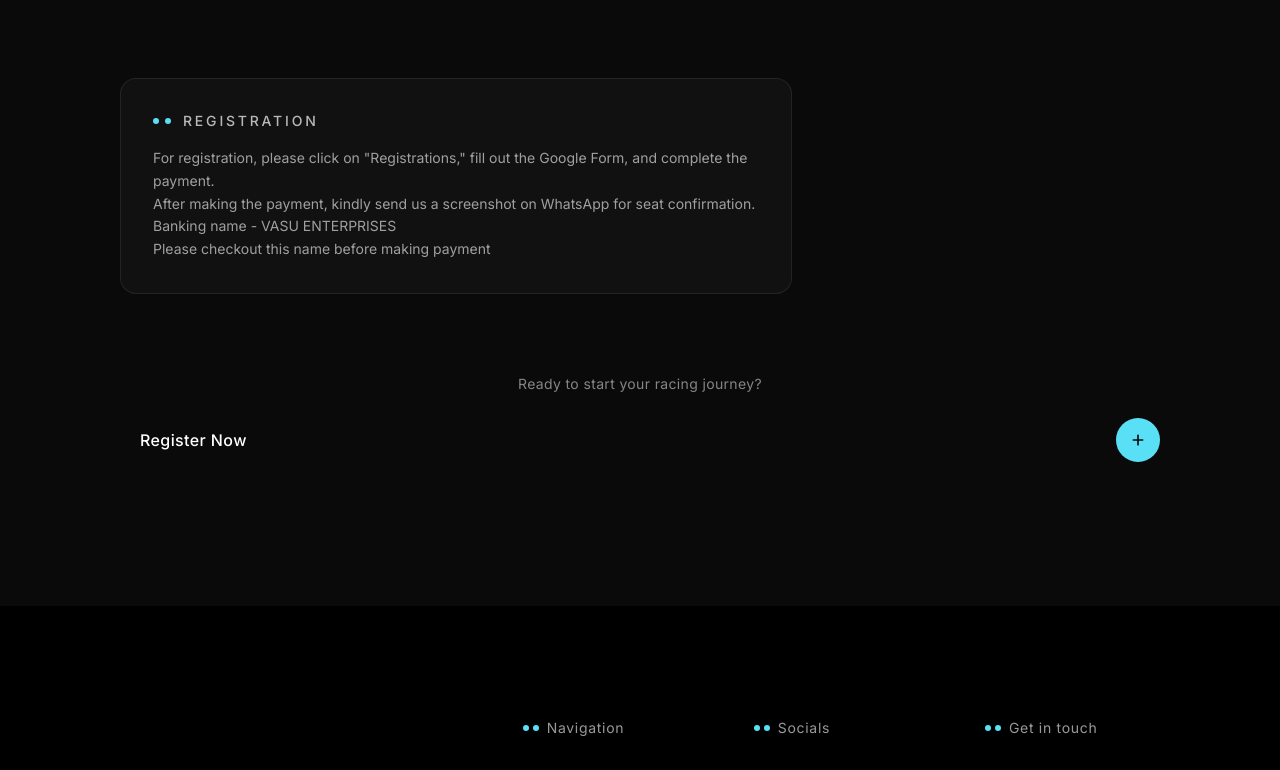
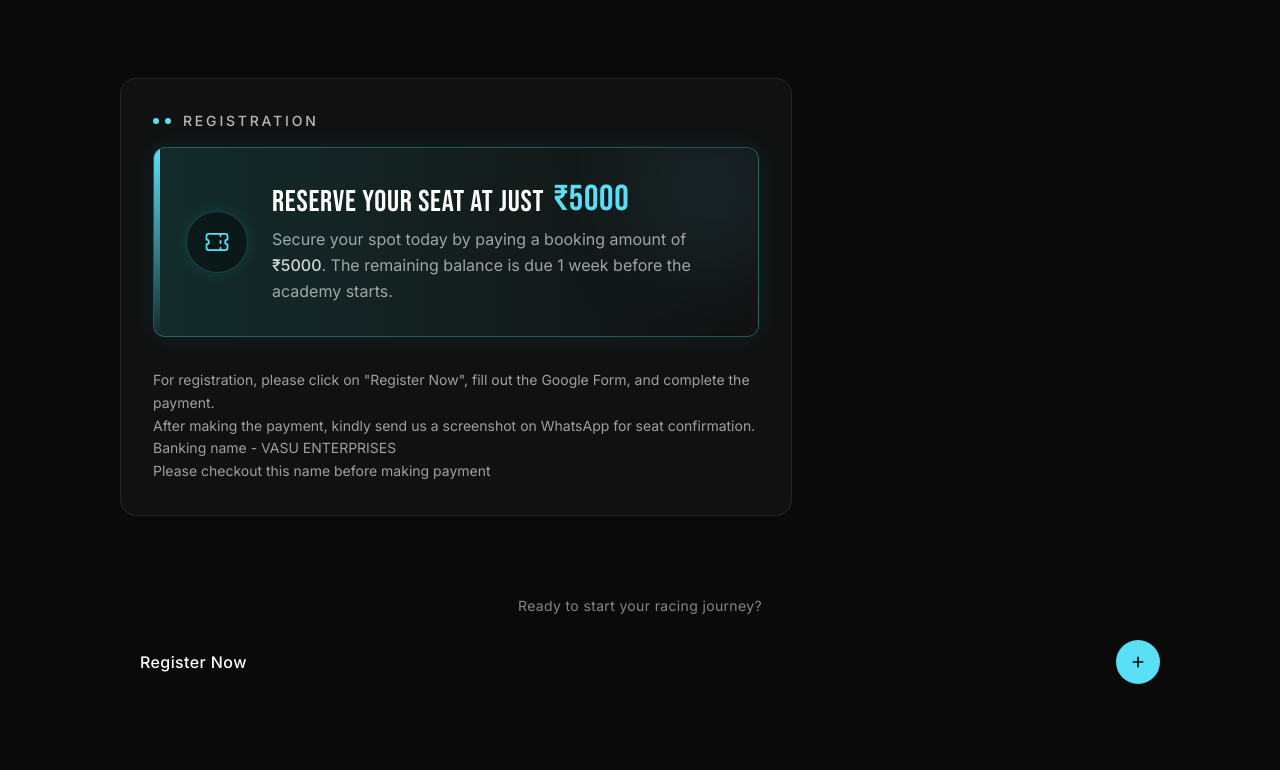
Before and after one commit to thecodinganvil/throttle_connectors, a Next.js app: page /academy/bangalore in a window 1280 px wide. Shown: the part 4599-5369 px from the top of the page. Built offline with nearby package versions, Linux system fonts and the light colour scheme.

Commit message:
feat:done woit spot closing thing

```diff
--- a/src/app/academy/bangalore/page.tsx
+++ b/src/app/academy/bangalore/page.tsx
@@ -612,8 +612,34 @@ export default function BangaloreAcademy() {
                 Registration
               </span>
             </div>
+            <div className="relative overflow-hidden rounded-xl bg-gradient-to-r from-[#132c2c] to-[#111111] border border-cyan/30 p-6 sm:p-8 mb-8 shadow-[0_0_30px_rgba(0,255,255,0.08)] hover:shadow-[0_0_40px_rgba(0,255,255,0.15)] transition-all duration-500 group">
+              {/* Decorative elements */}
+              <div className="absolute -top-10 -right-10 w-40 h-40 bg-cyan/10 blur-[50px] rounded-full pointer-events-none group-hover:bg-cyan/20 transition-colors duration-500" />
+              <div className="absolute top-0 left-0 bottom-0 w-1.5 bg-gradient-to-b from-cyan via-cyan/50 to-transparent" />
+
+              <div className="flex flex-col sm:flex-row items-start sm:items-center gap-5 sm:gap-6 relative z-10">
+                <div className="flex-shrink-0 bg-black/40 p-4 rounded-full border border-cyan/20 shadow-[0_0_15px_rgba(0,255,255,0.1)] group-hover:border-cyan/40 transition-colors duration-500">
+                  <svg width="28" height="28" viewBox="0 0 24 24" fill="none" stroke="currentColor" className="text-cyan" strokeWidth="1.5" strokeLinecap="round" strokeLinejoin="round">
+                    <path d="M15 5v2" />
+                    <path d="M15 11v2" />
+                    <path d="M15 17v2" />
+                    <path d="M5 5h14a2 2 0 0 1 2 2v3a2 2 0 0 0 0 4v3a2 2 0 0 1-2 2H5a2 2 0 0 1-2-2v-3a2 2 0 0 0 0-4V7a2 2 0 0 1 2-2z" />
+                  </svg>
+                </div>
+                <div>
+                  <h3 className="font-[family-name:var(--font-bebas)] text-white text-2xl sm:text-3xl tracking-wide mb-1.5">
+                    RESERVE YOUR SEAT AT JUST <span className="text-cyan text-3xl sm:text-4xl align-bottom ml-1">₹5000</span>
+                  </h3>
+                  <p className="text-white/60 text-sm sm:text-base leading-relaxed max-w-lg">
+                    Secure your spot today by paying a booking amount of <span className="text-white/80 font-medium">₹5000</span>.
+                    The remaining balance is due 1 week before the academy starts.
+                  </p>
+                </div>
+              </div>
+            </div>
+
             <p className="text-white/60 text-sm leading-relaxed">
-              For registration, please click on "Registrations," fill out the
+              For registration, please click on "Register Now", fill out the
               Google Form, and complete the payment.
               <br />
               After making the payment, kindly send us a screenshot on WhatsApp
```
